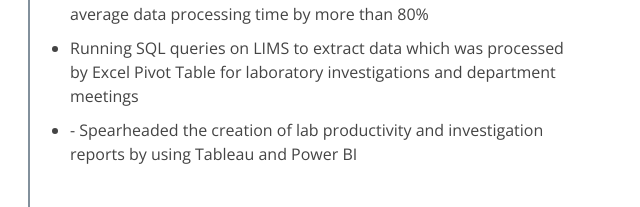
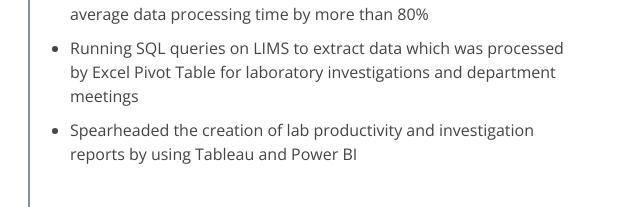
Before and after one commit to kk-deng/kk-deng.github.io, a plain HTML site: page index.html in a window 1280 px wide. Shown: the part 2214-2421 px from the top of the page, 627-1267 px from the left. Drawn offline with nearby package versions, Linux system fonts and the light colour scheme.

Commit message:
Update index.html

```diff
--- a/index.html
+++ b/index.html
@@ -232,7 +232,7 @@
               <ul>
                 <li>Overhauling the obsolete legacy workflow of Technical Transfer with VBA scripts, resulting in increased usability and decreased average data processing time by more than 80%</li>
                 <li>Running SQL queries on LIMS to extract data which was processed by Excel Pivot Table for laboratory investigations and department meetings</li>
-                <li>-	Spearheaded the creation of lab productivity and investigation reports by using Tableau and Power BI</li>
+                <li>Spearheaded the creation of lab productivity and investigation reports by using Tableau and Power BI</li>
               </ul>
               </p>
             </div>
```
